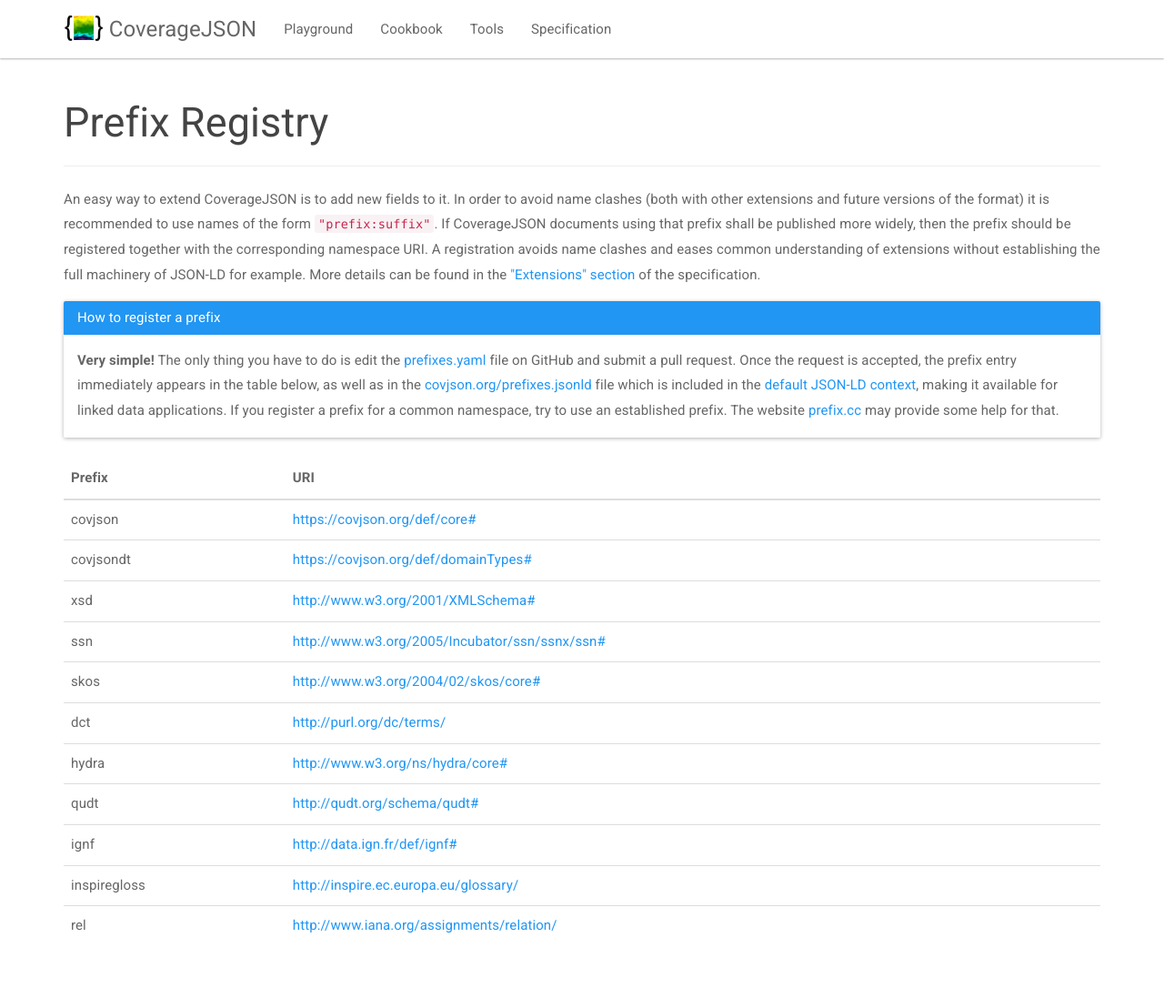
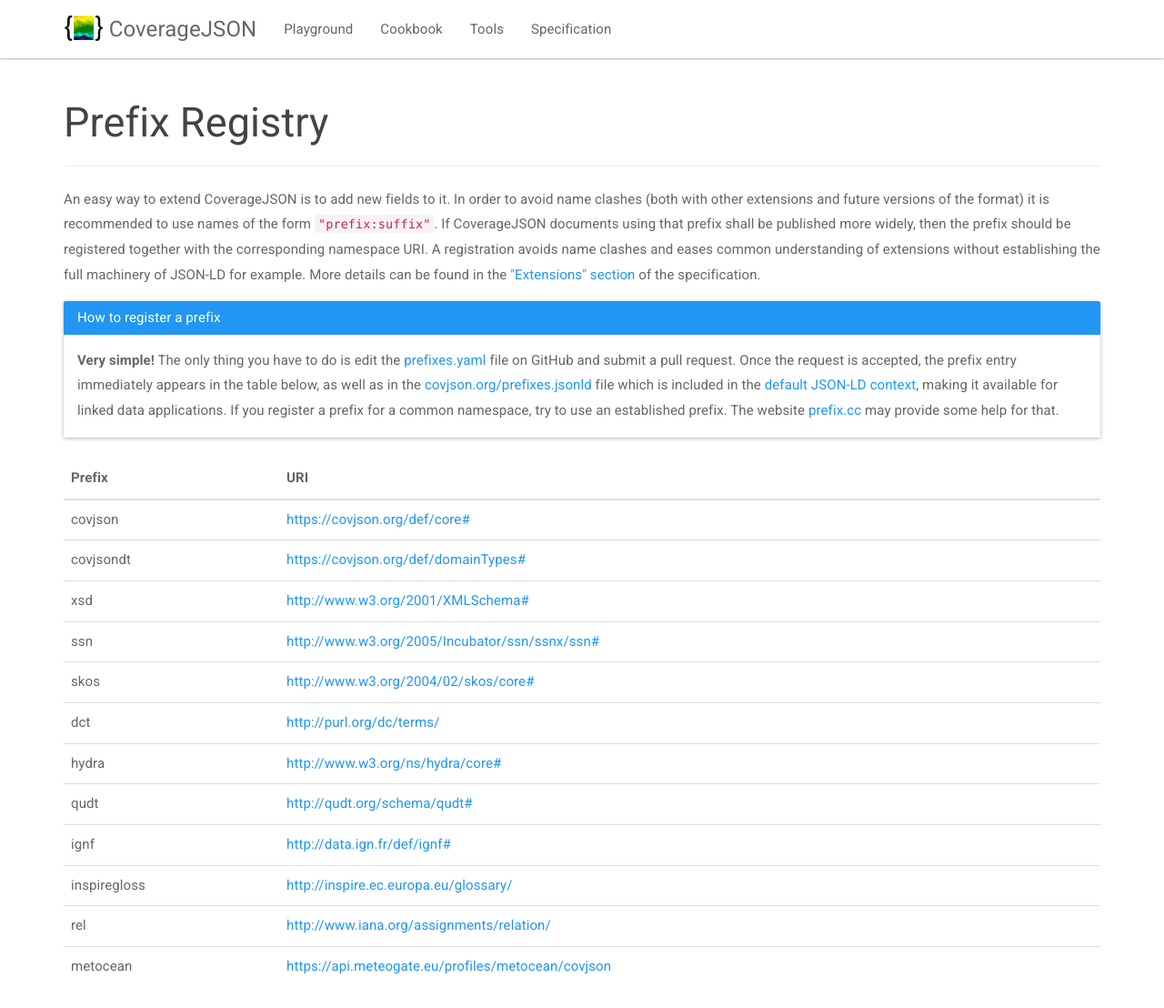
Before and after one commit to covjson/covjson.github.io, a Jekyll site: the page built from prefixes.html, in a window 1280 px wide and 1108 px high. Shown: the whole window at 91% size. Built offline with Jekyll 4.4.1, drawn with Linux system fonts in a browser that asks for light colours; nearby versions of some CDN libraries; some of the changed lines change nothing that is shown.

Commit message:
Update prefixes.yaml
Add metocean prefix for European Met services extra metadata.

```diff
--- a/_data/prefixes.yaml
+++ b/_data/prefixes.yaml
@@ -9,3 +9,4 @@
 ignf: http://data.ign.fr/def/ignf#
 inspiregloss: http://inspire.ec.europa.eu/glossary/
 rel: http://www.iana.org/assignments/relation/
+metocean: https://api.meteogate.eu/profiles/metocean/covjson
```
